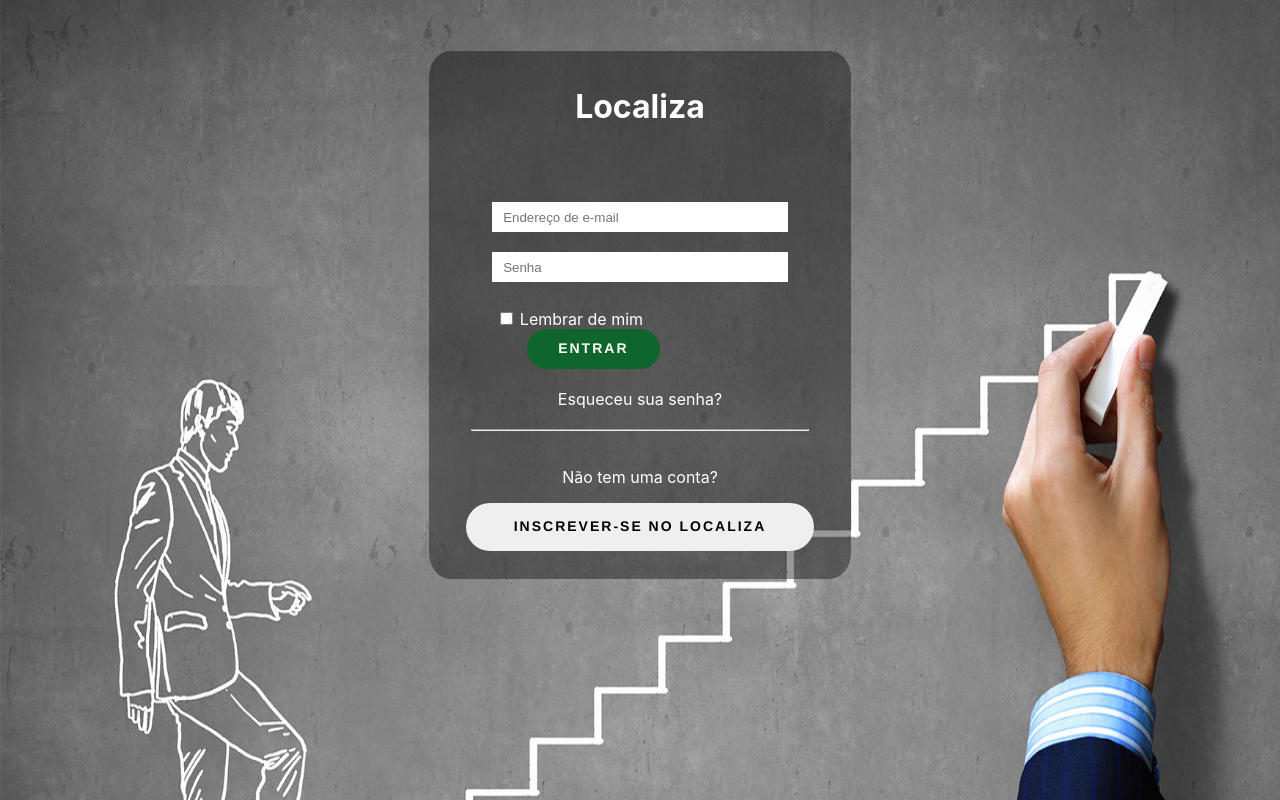
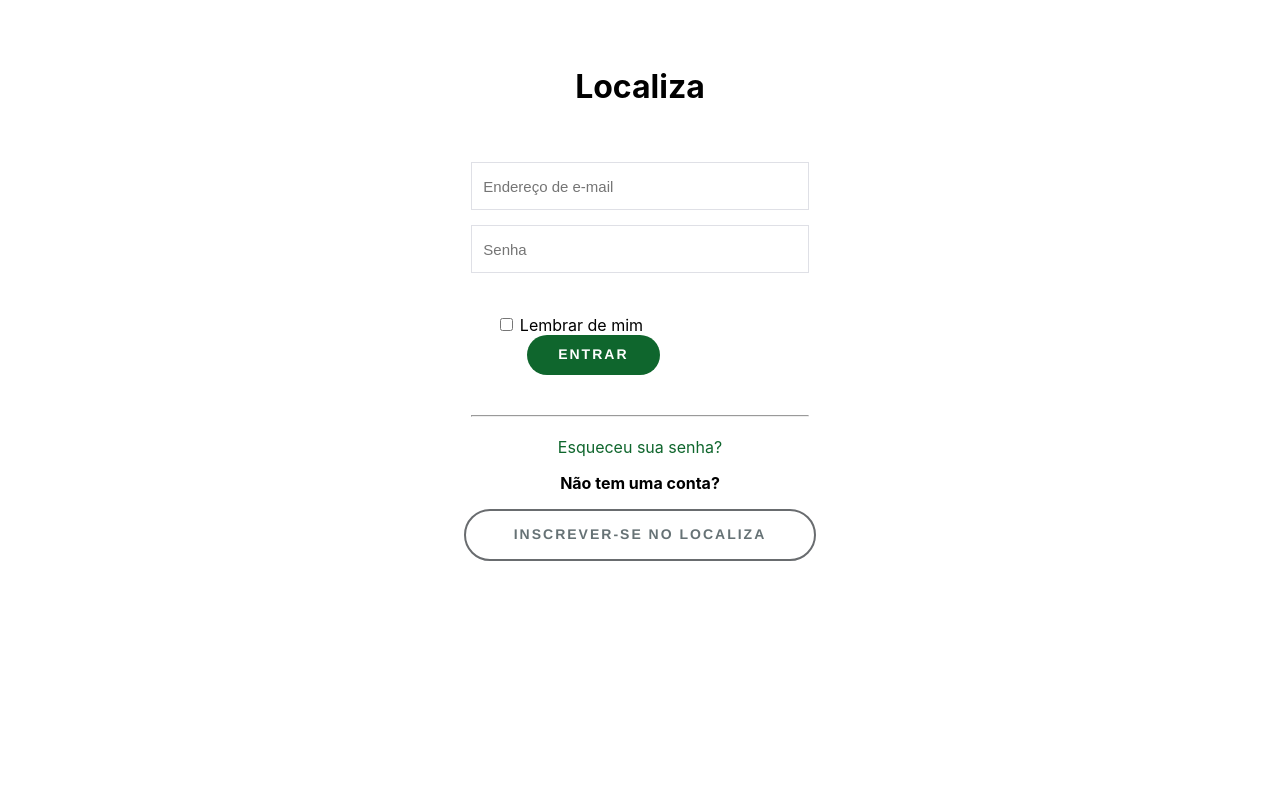
Before and after one commit to casserekevin/localiza, a React (Create React App) app in the folder web-front-end/v1/: page /login in a window 1280 px wide. Built offline with nearby package versions, Linux system fonts and the light colour scheme.

Commit message:
login estilizado padrao cadastro

```diff
--- a/web-front-end/v1/src/Components/InitialContent/style.css
+++ b/web-front-end/v1/src/Components/InitialContent/style.css
@@ -61,6 +61,7 @@
     text-transform: uppercase;
     letter-spacing: 2px;
     white-space: normal;
+    cursor: pointer;
 }
 
 .btn-comece-agora:hover {
--- a/web-front-end/v1/src/Components/Login/index.jsx
+++ b/web-front-end/v1/src/Components/Login/index.jsx
@@ -47,9 +47,9 @@
                         {/* Botao entrar */}
                         <Link to='/main'><button className='login-btn'>Entrar</button></Link>
                     </div>
+                    <hr />
                     <a href='/'>Esqueceu sua senha?</a>
-                    <hr />
-                    <p>Não tem uma conta?</p>
+                    <p><strong>Não tem uma conta?</strong></p>
                     <Link to='/cadastrar-pessoa'><button className='signup-btn'>Inscrever-se no Localiza</button></Link>
                 </div>
             </div>
--- a/web-front-end/v1/src/Components/Login/style.css
+++ b/web-front-end/v1/src/Components/Login/style.css
@@ -3,10 +3,10 @@
     flex-direction: column;
     align-items: center;
     height: 100%;
-    background: url('../../Assets/background-publicity.jpg') no-repeat;
+    /* background: url('../../Assets/background-publicity.jpg') no-repeat; */
     background-size: 110% 1200px;
     background-position: 0px 0px;
-    color: #FFF;
+    /* color: #FFF; */
 }
 
 .login-content {
@@ -15,7 +15,7 @@
     align-items: center;
     width: 33%;
     margin-top: 4%;
-    background-color: rgba(0,0,0, 0.4);
+    /* background-color: rgba(0,0,0, 0.4); */
     border-radius: 5%;
     -webkit-border-radius: 5%;
     -moz-border-radius: 5%;
@@ -24,26 +24,29 @@
 }
 
 .login-container a, .login-container a:visited {
-    color: #FFF;
+    color: rgb(15, 102, 45);
     text-decoration: none;
 }
 
 .login-container a:hover {
-    color: #a6a6a6;
+    color: rgb(15,172,45);
 }
 /* Login */
 .title {
-    margin-top: 36px;
+    margin-top: 16px;
     margin-bottom: 56px;
 }
 
 .login-input {
-    width: 70%;
-    margin-top: 20px;
-    height: 30px;
-    border: 1px solid #FFF;
+    margin-bottom: 0.5em;
+    width: 80%;
+    height: 48px;
+    padding: 0 .75em;
+    border: 1px solid #dfe0e6;
     color: #1c1c1f;
-    padding: 0 .75em;
+    font-size: .9375em;
+    line-height: normal;
+    margin-bottom:1em;
 }
 
 .check-input {
@@ -87,12 +90,12 @@
     margin-top:20px;
     width: 80%;
     margin-bottom: 20px;
-    color: #FFF;
+    /* color: #FFF; */
 }
 
 .signup-btn {
     margin-bottom: 2em;
-    font-family: Circular, Helvetica, Arial, sans-serif, IosFix;;
+    font-family: Circular, Helvetica, Arial, sans-serif, IosFix;
     line-height: 1;
     border-width: 0;
     border-radius: 500px;
@@ -103,10 +106,17 @@
     font-weight: 600;
     padding: 16px 48px 18px;
     cursor: pointer;
+    border: 2px solid #696c6f;
     transition-duration: .2s;
+    background-color: #FFF;
+    color: #667275;
+    -webkit-border-radius:500px;
+    -moz-border-radius:500px;
+    -ms-border-radius:500px;
+    -o-border-radius:500px;
 }
 
 .signup-btn:hover {
-    background-color: #000;
+    background-color: #696c6f;
     color: #FFF;
 }
```
